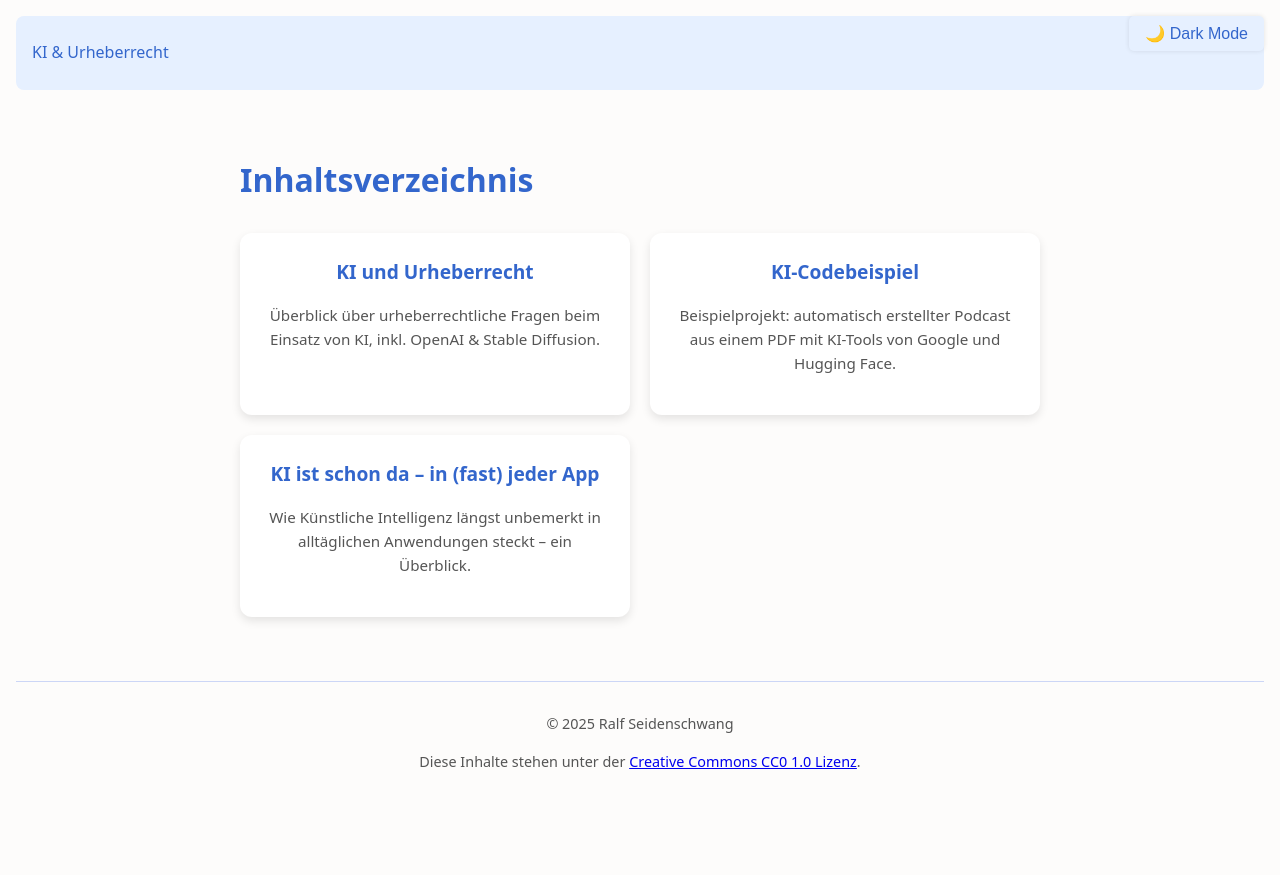
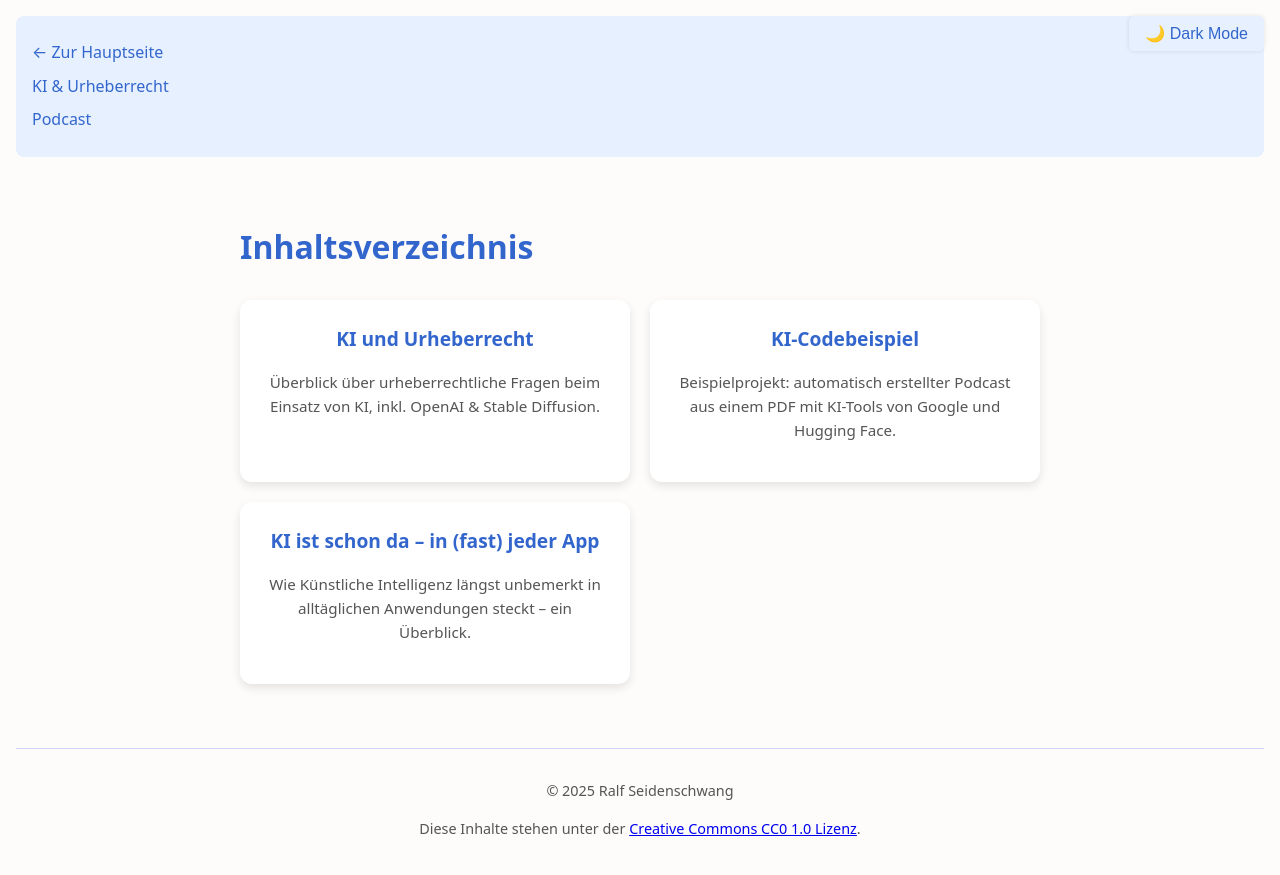
Before and after one commit to RalfSei/RalfSei.github.io, a Jekyll site: the page built from index.md, in a window 1280 px wide. Shown: the top 875 px of the page. Built offline with Jekyll 4.4.1, drawn with Linux system fonts in a browser that asks for light colours.

Commit message:
Update nav.html

```diff
--- a/_includes/nav.html
+++ b/_includes/nav.html
@@ -1 +1,3 @@
+<li><a href="/">← Zur Hauptseite</a></li>
 <li><a href="/ki-urheberrecht/">KI & Urheberrecht</a></li>
+<li><a href="/podcast/">Podcast</a></li>
```
